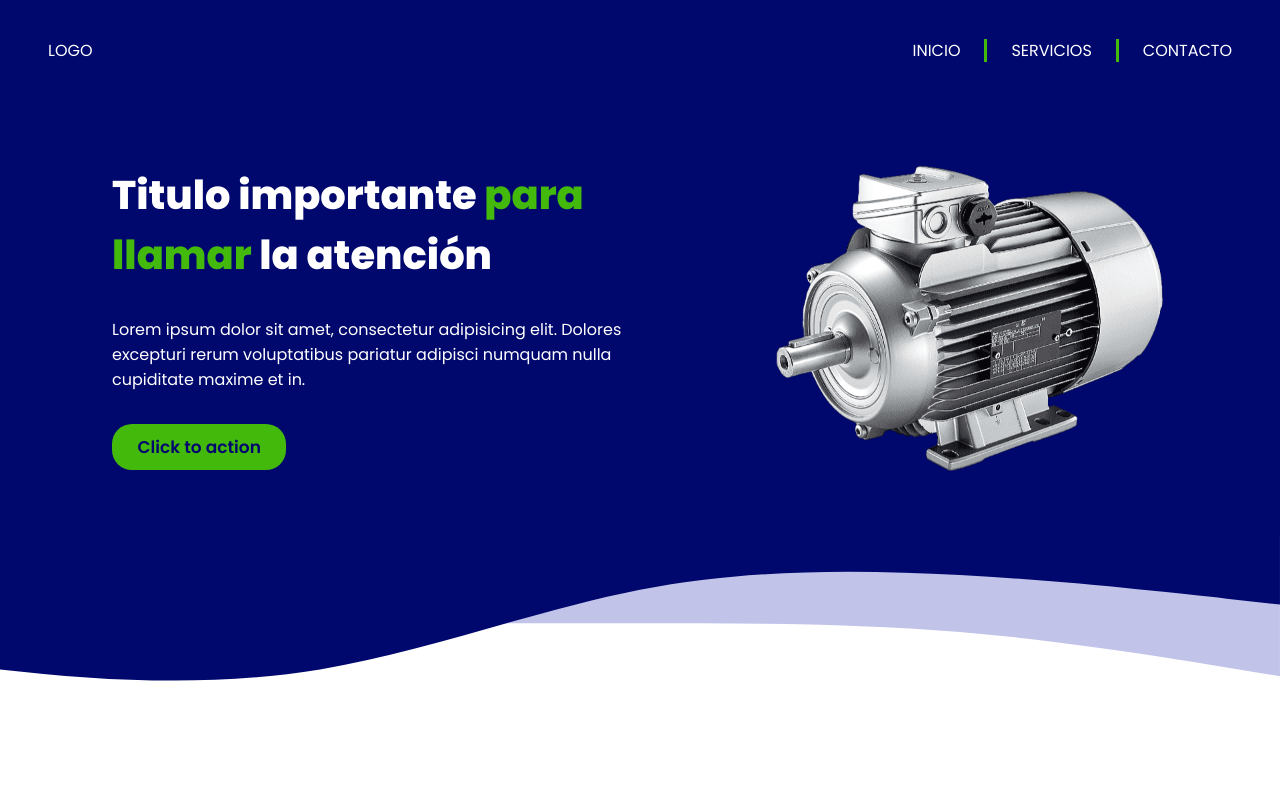
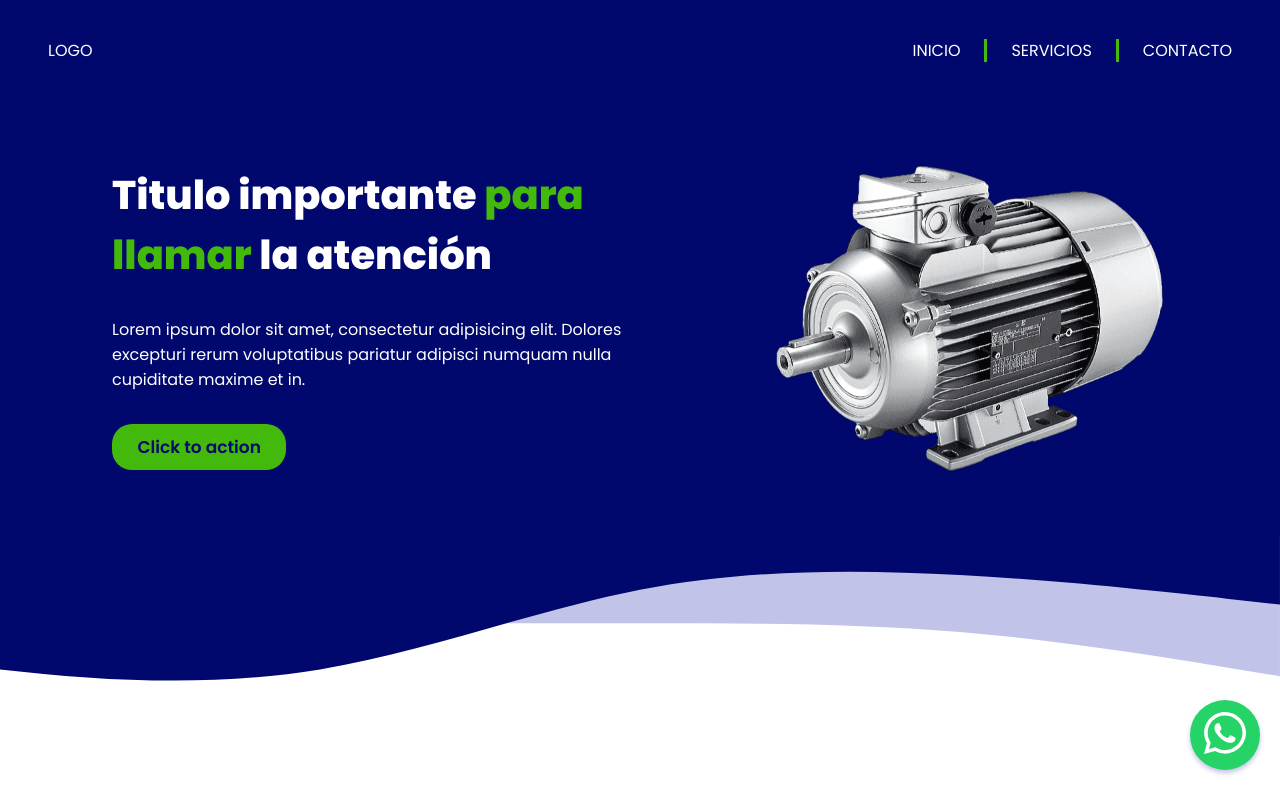
Before and after one commit to cpinopacheco/quantum-motores-official, a React (Vite) app: page / in a window 1280 px wide. Shown: the top 800 px of the page. Built offline with nearby package versions, Linux system fonts and the light colour scheme.

Commit message:
whatsapp button is created

```diff
--- a/package.json
+++ b/package.json
@@ -11,6 +11,7 @@
   },
   "dependencies": {
     "@fortawesome/fontawesome-svg-core": "^6.4.2",
+    "@fortawesome/free-brands-svg-icons": "^6.4.2",
     "@fortawesome/free-regular-svg-icons": "^6.4.2",
     "@fortawesome/free-solid-svg-icons": "^6.4.2",
     "@fortawesome/react-fontawesome": "^0.2.0",
--- a/src/App.jsx
+++ b/src/App.jsx
@@ -1,6 +1,7 @@
 import { Outlet } from "react-router-dom";
 import Header from "./components/header/Header";
 import Footer from "./components/footer/Footer";
+import WspButton from "./components/wspButton/WspButton";
 
 function App() {
   return (
@@ -8,6 +9,8 @@ function App() {
       <Header></Header>
       <Outlet />
       <Footer></Footer>
+      {/* Boton de Whatsapp */}
+      <WspButton></WspButton>
     </>
   );
 }
--- a/src/components/servicesBanner/ServicesBanner.jsx
+++ b/src/components/servicesBanner/ServicesBanner.jsx
@@ -56,7 +56,7 @@ const ContainerBanner = styled.div`
   background-position: center;
   overflow: hidden;
   background-blend-mode: screen;
-  padding: 2rem 3rem;
+  padding: 2rem;
 `;
 
 const IconCheck = styled.img`
--- /dev/null
+++ b/src/components/wspButton/WspButton.jsx
@@ -0,0 +1,40 @@
+import { faWhatsapp } from "@fortawesome/free-brands-svg-icons";
+import { FontAwesomeIcon } from "@fortawesome/react-fontawesome";
+import { Link } from "react-router-dom";
+import styled from "styled-components";
+
+const wspSetting = {
+  url: "https://api.whatsapp.com/send?phone=56982113710",
+};
+
+const WspButton = () => {
+  return (
+    <WspBtn>
+      <Link to={wspSetting.url} className="link">
+        <FontAwesomeIcon icon={faWhatsapp} />
+      </Link>
+    </WspBtn>
+  );
+};
+
+export default WspButton;
+
+const WspBtn = styled.button`
+  position: fixed;
+  width: 70px;
+  height: 70px;
+  bottom: 30px;
+  right: 20px;
+  background-color: #25d366;
+  border-radius: 50px;
+  font-size: 48px;
+  border: #25d366;
+  box-shadow: 0 3px 5px var(--tertiary-color);
+  display: flex;
+  justify-content: center;
+  align-items: center;
+
+  .link {
+    color: #fff;
+  }
+`;
```
Also changed, not shown: 1 other file (tests, documents, lock files or other folders).
